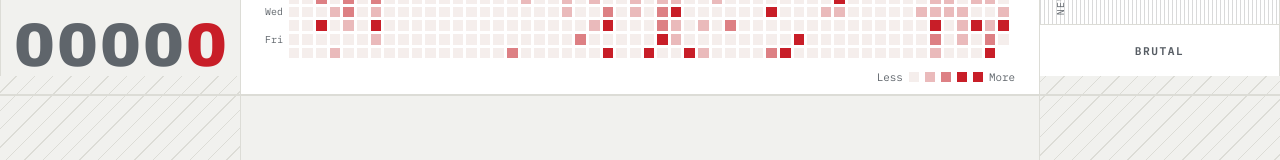
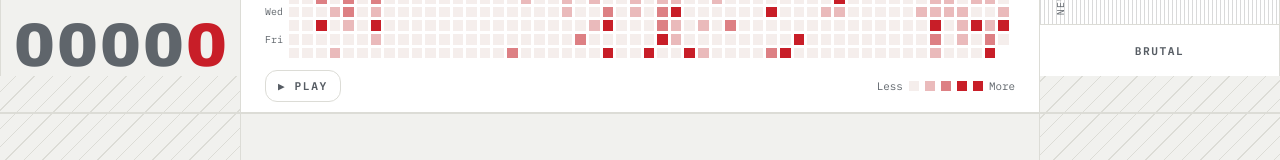
Before and after one commit to Kumar-Prasannajit/portfolio, a Next.js app: page / in a window 1280 px wide. Shown: the part 724-884 px from the top of the page. Built offline with nearby package versions, Linux system fonts and the light colour scheme; no server answers.

Commit message:
feat(graph): playable Snake on the contribution grid (phase 9)

```diff
--- a/app/globals.css
+++ b/app/globals.css
@@ -2414,6 +2414,69 @@ html[data-boot="done"] .boot {
   --cell: 10px;
 }
 
+/* Commit-graph game. Idle = the graph exactly as before; only the PLAY
+   button exists. While a run is active the classes below are toggled on the
+   real cells (!important because each cell's heat colour is an inline style).
+   Snake is solid accent, the trail it leaves is a tint of it, food is a
+   hollow square — three states that stay distinct even in the `news` theme,
+   where the accent is the ink itself. */
+.gh-game {
+  display: flex;
+  align-items: center;
+  gap: 10px;
+  margin-right: auto;
+}
+.gh-play {
+  min-height: 32px;
+  padding: 0 12px;
+  border: var(--border-width) solid var(--border);
+  border-radius: var(--radius);
+  background: var(--panel);
+  color: var(--ink-dim);
+  font-size: 0.7rem;
+  font-weight: 700;
+  letter-spacing: 0.14em;
+  cursor: pointer;
+}
+.gh-play:hover {
+  color: var(--ink);
+}
+.gh-play[aria-pressed="true"] {
+  background: var(--accent-solid);
+  color: var(--accent-ink);
+}
+.gh-score {
+  font-size: 0.68rem;
+  letter-spacing: 0.08em;
+  color: var(--ink);
+}
+.gh-game .sr-only {
+  position: absolute;
+  width: 1px;
+  height: 1px;
+  overflow: hidden;
+  clip-path: inset(50%);
+  white-space: nowrap;
+}
+.gh-weeks .gh-cell.is-trail {
+  background: color-mix(in srgb, var(--accent-solid) 40%, var(--panel)) !important;
+}
+.gh-weeks .gh-cell.is-snake {
+  background: var(--accent-solid) !important;
+}
+.gh-weeks .gh-cell.is-food {
+  background: var(--panel) !important;
+  outline: 2px solid var(--accent-solid);
+  outline-offset: -2px;
+}
+/* Small screens: the graph scrolls sideways and there are no arrow keys, so
+   the game is hidden rather than shipped cramped. */
+@media (max-width: 1023px), (pointer: coarse) {
+  .gh-game {
+    display: none;
+  }
+}
+
 /* ============ CONTACT ============ */
 .contact-band {
   background: var(--accent-solid);
--- /dev/null
+++ b/components/CommitSnake.tsx
@@ -0,0 +1,234 @@
+"use client";
+
+// Snake on the real contribution grid. The graph itself stays a server-
+// rendered, untouched block; this component only adds a PLAY button to the
+// legend row and, while a run is active, toggles classes on the existing
+// `.gh-cell` nodes (React never re-renders them, so the mutation is safe).
+// Stopping removes every class and the graph is exactly as it was.
+
+import { useCallback, useEffect, useRef, useState } from "react";
+
+const ROWS = 7;
+const BEST_KEY = "kps-snake-best";
+const START_MS = 130;
+const MIN_MS = 70;
+
+type Dir = readonly [number, number];
+const KEYS: Record<string, Dir> = {
+  ArrowUp: [0, -1],
+  ArrowDown: [0, 1],
+  ArrowLeft: [-1, 0],
+  ArrowRight: [1, 0],
+  w: [0, -1],
+  s: [0, 1],
+  a: [-1, 0],
+  d: [1, 0],
+};
+
+type Phase = "idle" | "playing" | "over";
+
+type Props = {
+  /** Number of week columns in the grid. */
+  cols: number;
+  /** Total real cells; the last week is usually partial. */
+  total: number;
+  /** Cell indexes (week * 7 + day) that had real contributions — food spawns here first. */
+  commitCells: number[];
+};
+
+export default function CommitSnake({ cols, total, commitCells }: Props) {
+  const btnRef = useRef<HTMLButtonElement>(null);
+  const [phase, setPhase] = useState<Phase>("idle");
+  const [score, setScore] = useState(0);
+  const [best, setBest] = useState(0);
+  const stopRef = useRef<(() => void) | null>(null);
+
+  const quit = useCallback(() => {
+    stopRef.current?.();
+    stopRef.current = null;
+    setPhase("idle");
+  }, []);
+
+  useEffect(() => () => stopRef.current?.(), []);
+
+  const start = useCallback(() => {
+    stopRef.current?.();
+    const btn = btnRef.current;
+    const card = btn?.closest<HTMLElement>(".gh-card");
+    if (!btn || !card) return;
+    const cells = Array.from(
+      card.querySelectorAll<HTMLElement>(".gh-weeks .gh-cell")
+    );
+    const clear = () =>
+      cells.forEach((c) => c.classList.remove("is-snake", "is-trail", "is-food"));
+    clear();
+
+    const idx = (x: number, y: number) => x * ROWS + y;
+    const valid = (x: number, y: number) => idx(x, y) < total;
+
+    const snake: [number, number][] = [
+      [4, 3],
+      [3, 3],
+      [2, 3],
+    ];
+    let dir: Dir = [1, 0];
+    const queue: Dir[] = [];
+    let food = -1;
+    let points = 0;
+    let timer = 0;
+    let alive = true;
+
+    const paint = (i: number, cls: string) => cells[i]?.classList.add(cls);
+
+    const spawnFood = () => {
+      const taken = new Set(snake.map(([x, y]) => idx(x, y)));
+      const pool = commitCells.filter((i) => !taken.has(i));
+      if (!pool.length) {
+        for (let i = 0; i < total; i++) if (!taken.has(i)) pool.push(i);
+      }
+      if (!pool.length) return -1;
+      const next = pool[Math.floor(Math.random() * pool.length)];
+      paint(next, "is-food");
+      return next;
+    };
+
+    snake.forEach(([x, y]) => paint(idx(x, y), "is-snake"));
+    food = spawnFood();
+    setScore(0);
+    // Read lazily (not in an effect): the best score only shows once a run starts.
+    try {
+      setBest(Number(localStorage.getItem(BEST_KEY)) || 0);
+    } catch {}
+    setPhase("playing");
+    btn.focus();
+
+    const finish = () => {
+      alive = false;
+      window.clearTimeout(timer);
+      setPhase("over");
+      setBest((prev) => {
+        const next = Math.max(prev, points);
+        if (next !== prev) {
+          try {
+            localStorage.setItem(BEST_KEY, String(next));
+          } catch {}
+        }
+        return next;
+      });
+    };
+
+    const tick = () => {
+      if (queue.length) dir = queue.shift()!;
+      const [hx, hy] = snake[0];
+      // Edges wrap; only hitting the snake or the missing tail of the
+      // partial last week ends the run.
+      const nx = (hx + dir[0] + cols) % cols;
+      const ny = (hy + dir[1] + ROWS) % ROWS;
+      const ate = idx(nx, ny) === food;
+      const body = ate ? snake : snake.slice(0, -1);
+      if (!valid(nx, ny) || body.some(([x, y]) => x === nx && y === ny)) {
+        finish();
+        return;
+      }
+      snake.unshift([nx, ny]);
+      const head = idx(nx, ny);
+      cells[head].classList.remove("is-food", "is-trail");
+      paint(head, "is-snake");
+      if (ate) {
+        points += 1;
+        setScore(points);
+        food = spawnFood();
+      } else {
+        const [tx, ty] = snake.pop()!;
+        const tail = cells[idx(tx, ty)];
+        tail.classList.remove("is-snake");
+        tail.classList.add("is-trail");
+      }
+      timer = window.setTimeout(
+        tick,
+        Math.max(MIN_MS, START_MS - points * 3)
+      );
+    };
+    timer = window.setTimeout(tick, START_MS);
+
+    // Arrow keys are only claimed while focus is inside the graph card, so
+    // page scroll is untouched everywhere else.
+    const onKey = (e: KeyboardEvent) => {
+      if (!card.contains(document.activeElement)) return;
+      if (e.key === "Escape") {
+        e.preventDefault();
+        quit();
+        return;
+      }
+      if (!alive) return;
+      const next = KEYS[e.key.length === 1 ? e.key.toLowerCase() : e.key];
+      if (!next) return;
+      e.preventDefault();
+      const last = queue.length ? queue[queue.length - 1] : dir;
+      if (next[0] === -last[0] && next[1] === -last[1]) return;
+      if (next[0] === last[0] && next[1] === last[1]) return;
+      if (queue.length < 2) queue.push(next);
+    };
+    const onPointer = (e: PointerEvent) => {
+      const target = e.target as Node;
+      if (!card.contains(target)) {
+        quit();
+        return;
+      }
+      // Keep keyboard focus on the game when the card is clicked.
+      if (!btn.contains(target)) requestAnimationFrame(() => btn.focus());
+    };
+    const onHide = () => {
+      if (document.hidden) quit();
+    };
+    const io = new IntersectionObserver(
+      ([entry]) => {
+        if (!entry.isIntersecting) quit();
+      },
+      { threshold: 0.1 }
+    );
+    io.observe(card);
+    document.addEventListener("keydown", onKey);
+    document.addEventListener("pointerdown", onPointer);
+    document.addEventListener("visibilitychange", onHide);
+
+    stopRef.current = () => {
+      alive = false;
+      window.clearTimeout(timer);
+      io.disconnect();
+      document.removeEventListener("keydown", onKey);
+      document.removeEventListener("pointerdown", onPointer);
+      document.removeEventListener("visibilitychange", onHide);
+      clear();
+    };
+  }, [cols, total, commitCells, quit]);
+
+  const playing = phase === "playing";
+
+  return (
+    <div className="gh-game">
+      <button
+        ref={btnRef}
+        type="button"
+        className="gh-play mono"
+        aria-pressed={playing}
+        onClick={playing ? quit : start}
+      >
+        {playing ? "■ QUIT" : phase === "over" ? "▶ AGAIN" : "▶ PLAY"}
+      </button>
+      {phase !== "idle" && (
+        <span className="gh-score mono" aria-hidden="true">
+          {phase === "over" ? "GAME OVER · " : ""}
+          {score} · BEST {best}
+        </span>
+      )}
+      <span className="sr-only" role="status">
+        {phase === "over"
+          ? `Game over. ${score} commits eaten. Best ${best}. Press Escape to restore the graph.`
+          : playing
+            ? "Snake started. Use the arrow keys or WASD; Escape quits."
+            : ""}
+      </span>
+    </div>
+  );
+}
--- a/components/GithubHeatmap.tsx
+++ b/components/GithubHeatmap.tsx
@@ -1,3 +1,4 @@
+import CommitSnake from "./CommitSnake";
 import { IconExternalLink } from "./icons";
 import { RevealGroup, RevealItem } from "./Reveal";
 import { GH_COUNTS, GH_START, SOCIAL_LINKS } from "@/lib/data";
@@ -92,6 +93,7 @@ function buildWeeks(): Week[] {
 export default function GithubHeatmap() {
   const weeks = buildWeeks();
   const total = GH_COUNTS.reduce((a, b) => a + b, 0);
+  const commitCells = GH_COUNTS.flatMap((n, i) => (n > 0 ? [i] : []));
 
   return (
     <section className="band gh-band" id="activity">
@@ -156,6 +158,11 @@ export default function GithubHeatmap() {
             </div>
           </RevealItem>
           <RevealItem className="gh-legend">
+            <CommitSnake
+              cols={weeks.length}
+              total={GH_COUNTS.length}
+              commitCells={commitCells}
+            />
             Less
             <span className="gh-cell" style={{ background: "var(--heat-0)" }}></span>
             <span className="gh-cell" style={{ background: "var(--heat-1)" }}></span>
```
Also changed, not shown: 1 other file (tests, documents, lock files or other folders).
